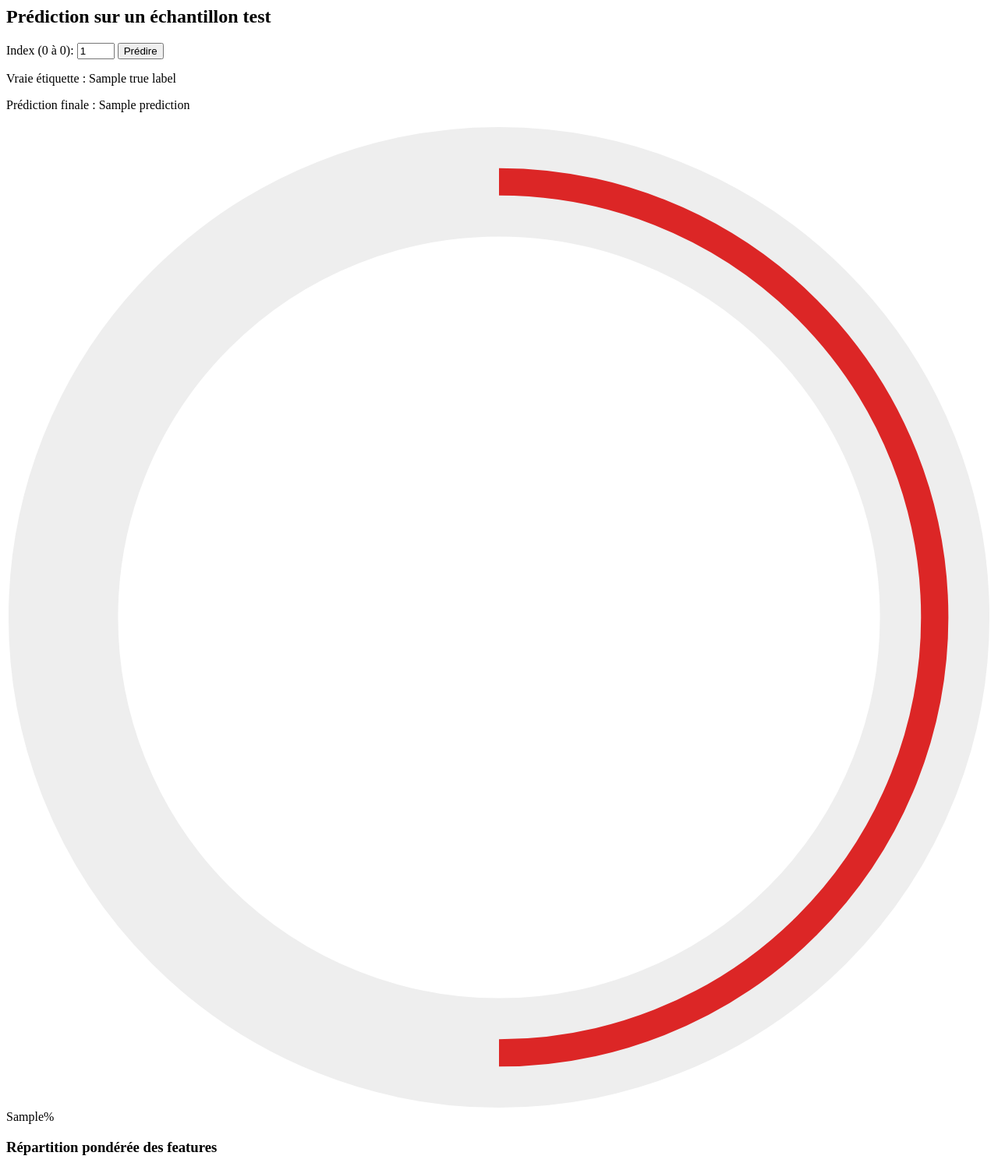
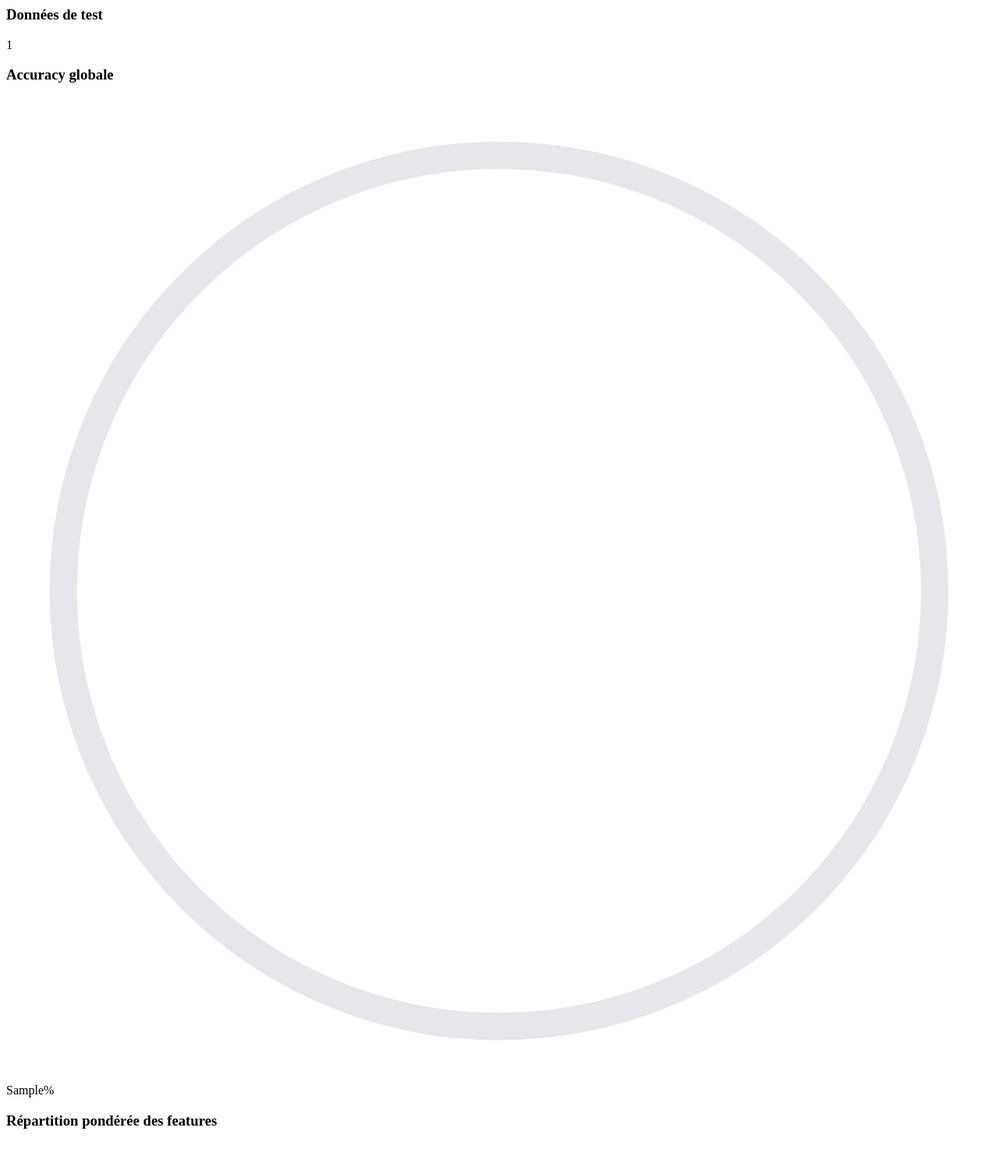
Before and after one commit to rlahaye1/iml-random-forest, a Flask app: template templates/components/accuracy_check.html in a window 1280 px wide. Shown: the top 1501 px of the page at 78% size. After the commit the page ends 1448 px from the top, so only its background shows below. Run offline with Flask 3, Linux system fonts and the light colour scheme; the template is opened without the code that fills it: most values are stand-ins (such as "Sample title", 1, 10 or a date in 2020); a map, chart or similar area stays blank; parts of the project's set-up code (start-up, migrations or seed data) failed here and were passed over.

Commit message:
fix: features distribution calculate on all trees + design graphic

```diff
--- a/app.py
+++ b/app.py
@@ -87,25 +87,21 @@ def get_filtered_tree_data(forest, threshold=100, feature_filter=None):
     return filtered_data
 
 
-def calculate_features_ponderate(filtered_trees):
+def calculate_features_ponderate(trees, weights):
     global feature_names
 
-    # Calcul pondéré des features
     feature_weight_map = defaultdict(float)
-    for item in filtered_trees:
-        tree = item["tree"]
-        weight = item["weight"]
+
+    for tree, weight in zip(trees, weights):
         for f in getattr(tree, "selected_features", []):
             feature_weight_map[f] += weight
 
-    # Conversion en liste ordonnée avec noms de features
     feature_distribution = []
     for i, name in enumerate(feature_names):
         value = round(feature_weight_map.get(i, 0), 4)
         if value > 0:
             feature_distribution.append({"name": name, "value": value})
 
-    # Optionnel : trier par importance décroissante
     feature_distribution.sort(key=lambda x: x["value"], reverse=True)
 
     return feature_distribution
@@ -202,6 +198,8 @@ def render_index(page=0, test_index=0, prediction=None, true_label=None):
             acc_tree = (correct_tree / total) * 100
             forest.accuracy.append(round(acc_tree, 2))
 
+    feature_distribution = calculate_features_ponderate(forest.trees, forest.weights)
+
     filtered_trees = get_filtered_tree_data(forest, max_accuracy, feature_filter)
     trees_paginated = filtered_trees[start:end]
     n_pages = ceil(len(filtered_trees) / n_per_page)
@@ -212,7 +210,7 @@ def render_index(page=0, test_index=0, prediction=None, true_label=None):
         y_pred = forest.predict(X_current)
         chunk_predictions_correct = (y_pred == y_current).astype(int).tolist()
 
-    feature_distribution = calculate_features_ponderate(filtered_trees)
+
 
     return render_template("index.html",
                            trees_paginated=trees_paginated,
--- a/templates/components/accuracy_check.html
+++ b/templates/components/accuracy_check.html
@@ -1,63 +1,50 @@
-<!-- Bloc Prédiction Individuelle -->
-<div class="flex flex-wrap gap-10 items-center justify-center p-6">
+<div class="flex flex-col md:flex-row flex-wrap gap-12 items-center justify-center p-6 bg-white rounded-lg shadow-md max-w-4xl mx-auto">
 
-  <!-- Bloc prédiction individuelle -->
-  <div class="max-w-sm w-full">
-    <h2 class="text-2xl font-semibold mb-4">Prédiction sur un échantillon test</h2>
-    <form method="get" class="space-y-4">
-      <label for="test_index" class="block text-gray-700 font-medium mb-1">
-        Index (0 à {{ X_test|length - 1 }}):
-      </label>
-      <input
-        type="number"
-        id="test_index"
-        name="test_index"
-        value="{{ test_index }}"
-        min="0"
-        max="{{ X_test|length - 1 }}"
-        class="w-full border border-gray-300 rounded px-3 py-2 focus:outline-none focus:ring-2 focus:ring-green-500"
-      >
-      <input
-        type="submit"
-        value="Prédire"
-        class="cursor-pointer bg-green-600 text-white px-4 py-2 rounded hover:bg-green-700 transition"
-      >
-    </form>
-    <p class="mt-4 text-gray-800">Vraie étiquette : {{ true_label }}</p>
-    <p class="mt-2 font-bold text-lg">Prédiction finale : {{ prediction }}</p>
+  <!-- Bloc données de test -->
+  <div class="text-center mb-6 md:mb-0 md:w-48">
+    <h3 class="text-gray-600 uppercase tracking-wider text-sm font-semibold mb-1">Données de test</h3>
+    <p class="text-3xl font-bold text-gray-800">{{ X_test|length }}</p>
   </div>
 
-  <!-- Cercle de précision globale -->
+  <!-- Bloc accuracy global circulaire -->
   {% if global_accuracy is not none %}
-  <div class="relative w-40 h-40 flex items-center justify-center">
+  <div class="flex flex-col items-center md:w-48">
+    <h3 class="text-gray-600 uppercase tracking-wider text-sm font-semibold mb-3">Accuracy globale</h3>
+    <div class="relative w-40 h-40">
       <svg viewBox="0 0 36 36" class="transform -rotate-90 w-40 h-40">
         <path
           d="M18 2.0845
              a 15.9155 15.9155 0 0 1 0 31.831
              a 15.9155 15.9155 0 0 1 0 -31.831"
           fill="none"
-        stroke="#eee"
+          stroke="#e5e7eb"  <!-- gris clair Tailwind -->
           stroke-width="4"
+          class="transition-colors duration-500"
         />
         <path
           d="M18 2.0845
              a 15.9155 15.9155 0 0 1 0 31.831"
           fill="none"
-        stroke="{% if global_accuracy > 50 %}#16a34a{% else %}#dc2626{% endif %}"  <!-- Vert ou rouge Tailwind -->
+          stroke="{% if global_accuracy > 50 %}#16a34a{% else %}#dc2626{% endif %}"  <!-- Vert ou rouge -->
           stroke-width="4"
           stroke-dasharray="{{ global_accuracy }}, 100"
+          stroke-linecap="round"
+          style="transition: stroke-dasharray 1s ease-out;"
         />
       </svg>
-    <div class="absolute inset-0 flex items-center justify-center text-2xl font-bold">
+      <div class="absolute inset-0 flex items-center justify-center text-4xl font-extrabold text-gray-900 select-none">
         {{ global_accuracy }}%
       </div>
     </div>
+  </div>
   {% endif %}
-  <!-- Camembert des features utilisés -->
-  <div class="mt-10 w-full max-w-md">
-    <h3 class="text-xl font-semibold mb-4">Répartition pondérée des features</h3>
+
+  <!-- Camembert des features -->
+  <div class="w-full max-w-md">
+    <h3 class="text-gray-700 font-semibold text-lg mb-4 text-center">Répartition pondérée des features</h3>
     <canvas id="featurePie" width="400" height="400"></canvas>
   </div>
+
 </div>
 
 <!-- Chart.js -->
@@ -73,17 +60,30 @@
         data: featureData.map(f => f.value),
         backgroundColor: featureData.map((_, i) =>
           ['#16a34a', '#22c55e', '#4ade80', '#86efac', '#facc15', '#fb923c', '#f472b6', '#60a5fa', '#a78bfa', '#38bdf8'][i % 10]
-        )
+        ),
+        borderColor: '#fff',
+        borderWidth: 2,
       }]
     },
     options: {
+      responsive: true,
       plugins: {
         title: {
-          display: true,
-          text: 'Features utilisées (pondérées par arbre)'
+          display: false,
         },
         legend: {
-          position: 'bottom'
+          position: 'bottom',
+          labels: {
+            font: { size: 14 },
+            padding: 20,
+            boxWidth: 18,
+            boxHeight: 18,
+          }
+        },
+        tooltip: {
+          callbacks: {
+            label: ctx => `${ctx.label} : ${ctx.parsed.toFixed(2)}`
+          }
         }
       }
     }
```
Lines whose indentation alone changed are shown as unchanged.
